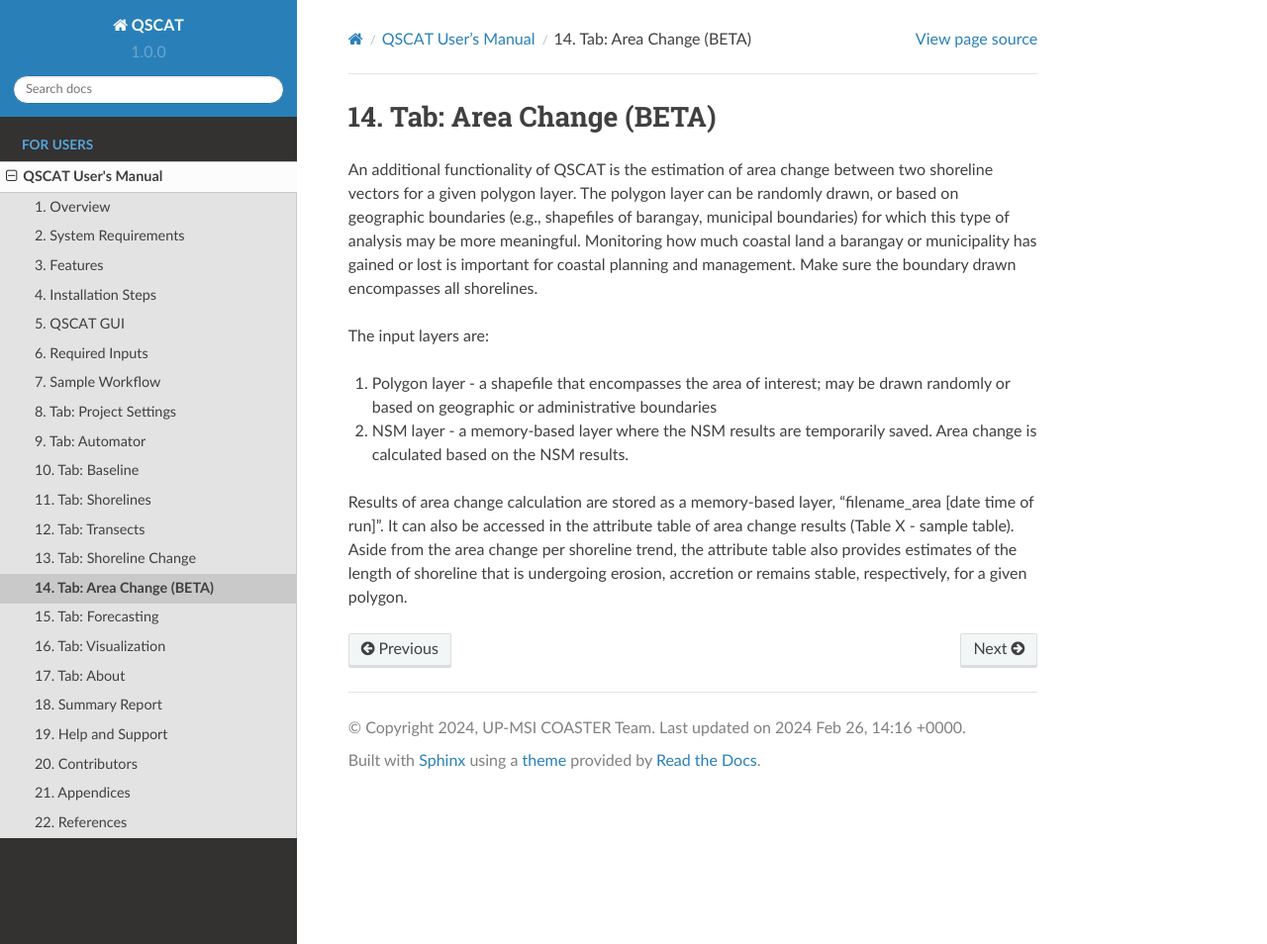
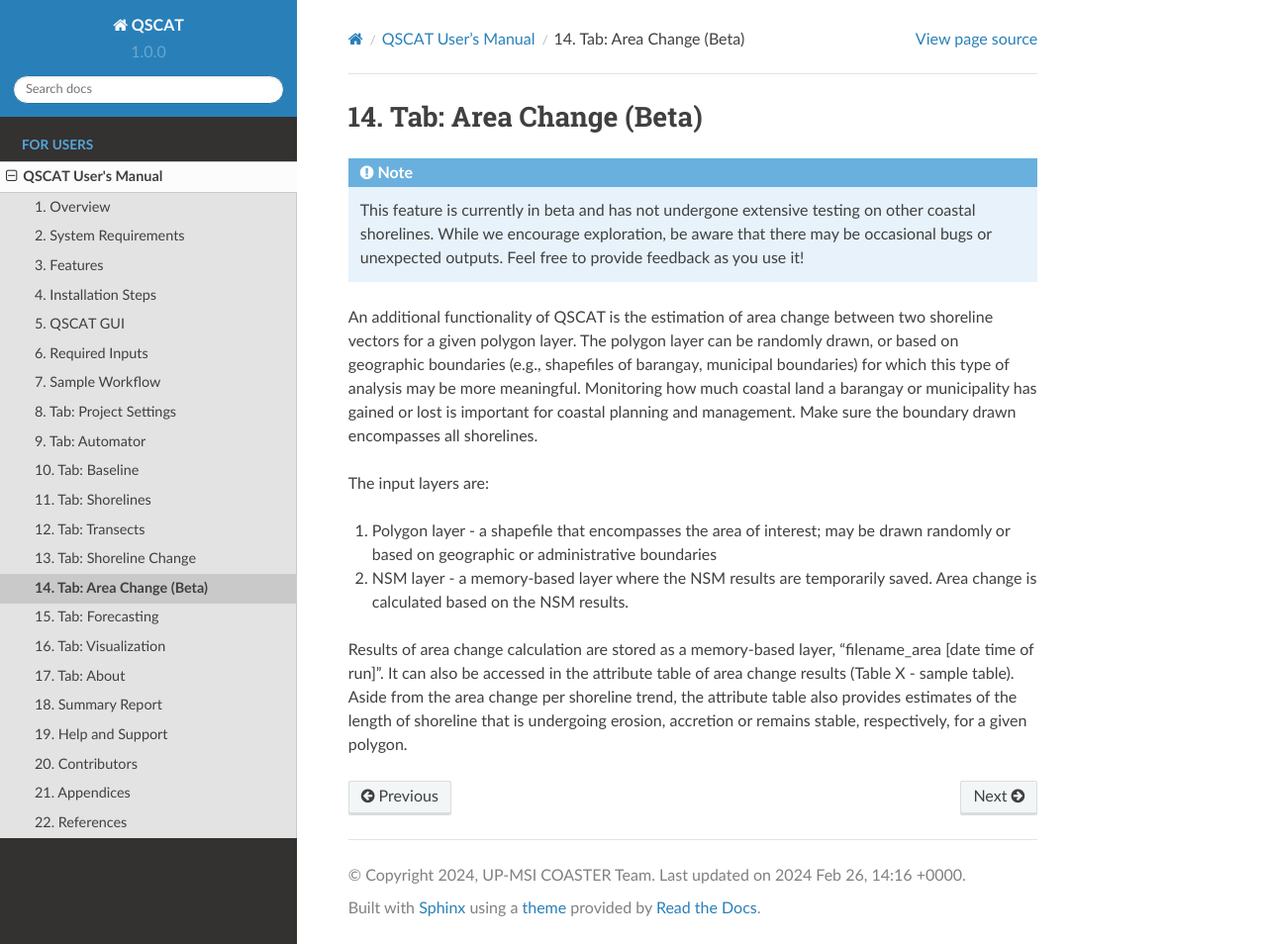
Before and after one commit to upmsi-coaster/qscat-docs, a Sphinx documentation site: the page built from docs/source/users_manual/tabs/area_change.rst, in a window 1280 px wide and 954 px high. Shown: the whole window at 99% size. Built offline with Sphinx 7.4.7 and the Read the Docs theme 2.0.0, drawn with Linux system fonts in a browser that asks for light colours.

Commit message:
Update `beta` casing

```diff
--- a/docs/source/users_manual/tabs/area_change.rst
+++ b/docs/source/users_manual/tabs/area_change.rst
@@ -1,7 +1,7 @@
 .. _tab_area_change:
 
 ***********************
-Tab: Area Change (BETA)
+Tab: Area Change (Beta)
 ***********************
 
 .. only:: html
@@ -9,6 +9,8 @@
    .. contents::
       :local:
       :depth: 2
+
+.. note:: This feature is currently in beta and has not undergone extensive testing on other coastal shorelines. While we encourage exploration, be aware that there may be occasional bugs or unexpected outputs. Feel free to provide feedback as you use it!
 
 An additional functionality of QSCAT is the estimation of area change between two shoreline vectors for a given polygon layer. The polygon layer can be randomly drawn, or based on geographic boundaries (e.g., shapefiles of barangay, municipal boundaries) for which this type of analysis may be more meaningful. Monitoring how much coastal land a barangay or municipality has gained or lost is important for coastal planning and management. Make sure the boundary drawn encompasses all shorelines.
 
```
